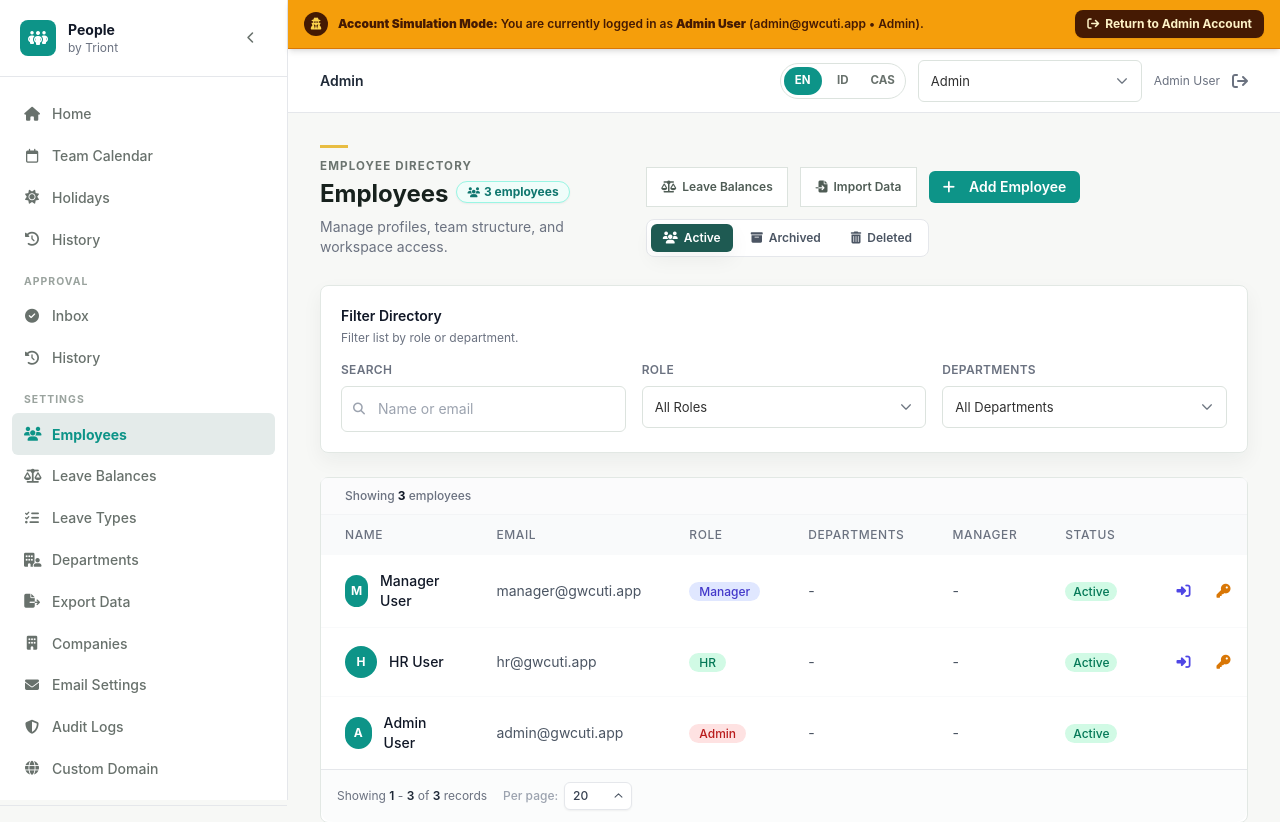
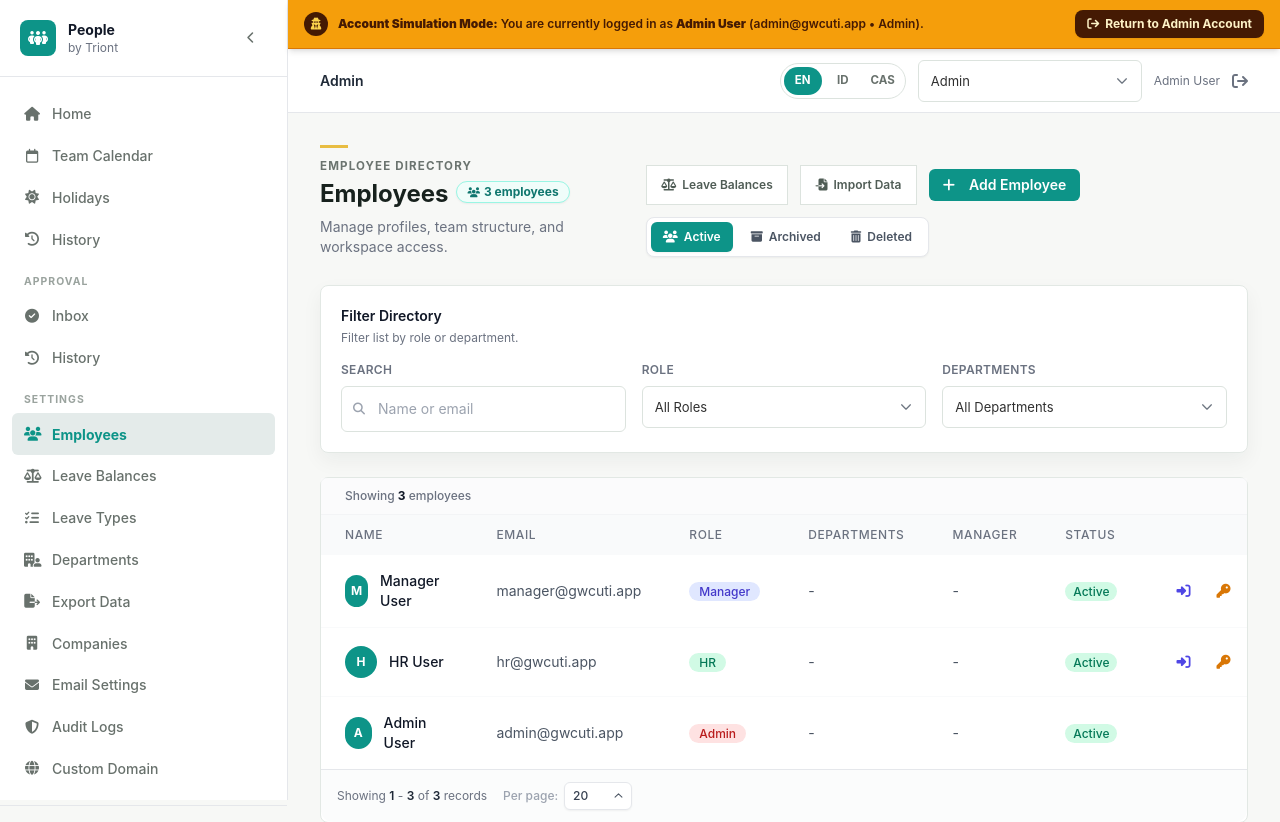
Before and after one commit to victorimannuel/triont-people, a Flask app: page /admin/employees in a window 1280 px wide. Shown: the top 822 px of the page. Run offline with Flask 3, Linux system fonts and the light colour scheme; a user stored in the database is signed in; data comes from the database, SQL or seed files in the repository.

Commit message:
style(admin): connect status tabs to company theme color; deleted tab admin-only

```diff
--- a/templates/admin/companies.html
+++ b/templates/admin/companies.html
@@ -11,12 +11,14 @@
     <div class="flex flex-wrap items-center gap-3">
         <button onclick="document.getElementById('addModal').classList.remove('hidden')" class="btn-primary px-4 py-2.5"><i class="fa-solid fa-plus mr-1.5"></i>{{ t('Add Company') }}</button>
         <div class="flex items-center gap-1 rounded-lg border border-gray-200 bg-white p-1 shadow-2xs">
-            <a href="{{ url_for('main.admin_companies', status='active') }}" class="rounded-md px-3 py-1.5 text-xs font-semibold transition {% if current_tab == 'active' %}bg-triton-600 text-white shadow-sm{% else %}text-gray-600 hover:text-gray-900 hover:bg-gray-50{% endif %}">
+            <a href="{{ url_for('main.admin_companies', status='active') }}" class="status-tab {% if current_tab == 'active' %}active{% endif %}">
                 <i class="fa-solid fa-list-check mr-1.5"></i>{{ t('Active') }}
             </a>
-            <a href="{{ url_for('main.admin_companies', status='deleted') }}" class="rounded-md px-3 py-1.5 text-xs font-semibold transition {% if current_tab == 'deleted' %}bg-triton-600 text-white shadow-sm{% else %}text-gray-600 hover:text-gray-900 hover:bg-gray-50{% endif %}">
+            {% if current_user.role == 'admin' %}
+            <a href="{{ url_for('main.admin_companies', status='deleted') }}" class="status-tab {% if current_tab == 'deleted' %}active{% endif %}">
                 <i class="fa-solid fa-trash-can mr-1.5"></i>{{ t('Deleted') }}
             </a>
+            {% endif %}
         </div>
     </div>
 </div>
--- a/templates/admin/departments.html
+++ b/templates/admin/departments.html
@@ -16,11 +16,11 @@
     <div class="flex flex-wrap items-center gap-3">
         <button onclick="document.getElementById('addModal').classList.remove('hidden')" class="btn-primary px-4 py-2.5"><i class="fa-solid fa-plus mr-1.5"></i>{{ t('Add Department') }}</button>
         <div class="flex items-center gap-1 rounded-lg border border-gray-200 bg-white p-1 shadow-2xs">
-            <a href="{{ url_for('main.admin_departments', status='active') }}" class="rounded-md px-3 py-1.5 text-xs font-semibold transition {% if current_tab == 'active' %}bg-triton-600 text-white shadow-sm{% else %}text-gray-600 hover:text-gray-900 hover:bg-gray-50{% endif %}">
+            <a href="{{ url_for('main.admin_departments', status='active') }}" class="status-tab {% if current_tab == 'active' %}active{% endif %}">
                 <i class="fa-solid fa-list-check mr-1.5"></i>{{ t('Active') }}
             </a>
-            {% if current_user.role in ('admin', 'hr') %}
-            <a href="{{ url_for('main.admin_departments', status='deleted') }}" class="rounded-md px-3 py-1.5 text-xs font-semibold transition {% if current_tab == 'deleted' %}bg-triton-600 text-white shadow-sm{% else %}text-gray-600 hover:text-gray-900 hover:bg-gray-50{% endif %}">
+            {% if current_user.role == 'admin' %}
+            <a href="{{ url_for('main.admin_departments', status='deleted') }}" class="status-tab {% if current_tab == 'deleted' %}active{% endif %}">
                 <i class="fa-solid fa-trash-can mr-1.5"></i>{{ t('Deleted') }}
             </a>
             {% endif %}
--- a/templates/admin/employees.html
+++ b/templates/admin/employees.html
@@ -17,15 +17,15 @@
         <a href="{{ url_for('main.admin_leave_balances') }}" class="btn-secondary px-3.5 py-2 text-xs font-semibold text-teal-700 bg-teal-50/70 border-teal-200 hover:bg-teal-100/80"><i class="fa-solid fa-scale-balanced mr-1.5"></i>Saldo cuti</a>
         <button type="button" onclick="openImportEmployeeModal()" class="btn-secondary px-3.5 py-2 text-xs font-semibold"><i class="fa-solid fa-file-import mr-1.5"></i>Import data</button>
         <button type="button" onclick="document.getElementById('addModal').classList.remove('hidden')" class="btn-primary px-3.5 py-2 text-xs font-semibold"><i class="fa-solid fa-plus mr-1.5"></i>Tambah karyawan</button>
-        <div class="flex items-center gap-1.5 rounded-lg border border-gray-200 bg-white p-1">
-            <a href="{{ url_for('main.admin_employees', status='active') }}" class="rounded-md px-3 py-1.5 text-xs font-semibold transition {% if current_tab == 'active' %}bg-triton-600 text-white shadow-sm{% else %}text-gray-600 hover:text-gray-900 hover:bg-gray-50{% endif %}">
+        <div class="flex items-center gap-1.5 rounded-lg border border-gray-200 bg-white p-1 shadow-2xs">
+            <a href="{{ url_for('main.admin_employees', status='active') }}" class="status-tab {% if current_tab == 'active' %}active{% endif %}">
                 <i class="fa-solid fa-users mr-1.5"></i>{{ t('Active') }}
             </a>
-            <a href="{{ url_for('main.admin_employees', status='archived') }}" class="rounded-md px-3 py-1.5 text-xs font-semibold transition {% if current_tab == 'archived' %}bg-triton-600 text-white shadow-sm{% else %}text-gray-600 hover:text-gray-900 hover:bg-gray-50{% endif %}">
+            <a href="{{ url_for('main.admin_employees', status='archived') }}" class="status-tab {% if current_tab == 'archived' %}active{% endif %}">
                 <i class="fa-solid fa-box-archive mr-1.5"></i>{{ t('Archived') }}
             </a>
             {% if current_user.role == 'admin' %}
-            <a href="{{ url_for('main.admin_employees', status='deleted') }}" class="rounded-md px-3 py-1.5 text-xs font-semibold transition {% if current_tab == 'deleted' %}bg-triton-600 text-white shadow-sm{% else %}text-gray-600 hover:text-gray-900 hover:bg-gray-50{% endif %}">
+            <a href="{{ url_for('main.admin_employees', status='deleted') }}" class="status-tab {% if current_tab == 'deleted' %}active{% endif %}">
                 <i class="fa-solid fa-trash-can mr-1.5"></i>{{ t('Deleted') }}
             </a>
             {% endif %}
--- a/templates/approval_history.html
+++ b/templates/approval_history.html
@@ -21,13 +21,13 @@
         {% endif %}
         {% if current_user.role == 'admin' %}
         <div class="flex items-center gap-1 rounded-lg border border-gray-200 bg-white p-1 shadow-2xs">
-            <a href="{{ url_for('main.approval_history', status_tab='active') }}" class="rounded-md px-3 py-1.5 text-xs font-semibold transition {% if current_tab == 'active' %}bg-triton-600 text-white shadow-sm{% else %}text-gray-600 hover:text-gray-900 hover:bg-gray-50{% endif %}">
+            <a href="{{ url_for('main.approval_history', status_tab='active') }}" class="status-tab {% if current_tab == 'active' %}active{% endif %}">
                 <i class="fa-solid fa-list-check mr-1.5"></i>{{ t('Active') }}
             </a>
-            <a href="{{ url_for('main.approval_history', status_tab='archived') }}" class="rounded-md px-3 py-1.5 text-xs font-semibold transition {% if current_tab == 'archived' %}bg-triton-600 text-white shadow-sm{% else %}text-gray-600 hover:text-gray-900 hover:bg-gray-50{% endif %}">
+            <a href="{{ url_for('main.approval_history', status_tab='archived') }}" class="status-tab {% if current_tab == 'archived' %}active{% endif %}">
                 <i class="fa-solid fa-box-archive mr-1.5"></i>{{ t('Archived') }}
             </a>
-            <a href="{{ url_for('main.approval_history', status_tab='deleted') }}" class="rounded-md px-3 py-1.5 text-xs font-semibold transition {% if current_tab == 'deleted' %}bg-triton-600 text-white shadow-sm{% else %}text-gray-600 hover:text-gray-900 hover:bg-gray-50{% endif %}">
+            <a href="{{ url_for('main.approval_history', status_tab='deleted') }}" class="status-tab {% if current_tab == 'deleted' %}active{% endif %}">
                 <i class="fa-solid fa-trash-can mr-1.5"></i>{{ t('Deleted') }}
             </a>
         </div>
--- a/templates/base.html
+++ b/templates/base.html
@@ -58,6 +58,9 @@
         .language-toggle { display:inline-flex; align-items:center; gap:2px; border:1px solid #dce3de; background:#fff; padding:3px; border-radius:999px; }
         .language-toggle button { min-width:38px; height:28px; border-radius:999px; color:#68716c; font-size:.72rem; font-weight:700; }
         .language-toggle button.active { background:var(--primary); color:#fff; }
+        .status-tab { display:inline-flex; align-items:center; border-radius:6px; padding:0.375rem 0.75rem; font-size:0.75rem; font-weight:600; color:#4b5563; transition:all 0.15s ease; }
+        .status-tab:hover { color:#111827; background-color:#f9fafb; }
+        .status-tab.active { background:var(--primary) !important; color:#fff !important; box-shadow:0 1px 2px 0 rgba(0, 0, 0, 0.05); }
 
         /* Universal Dropdown Identifier for Native Select elements */
         select, select.field, select.input {
```
Also changed, not shown: templates/admin/leave_types.html (+4 -4 lines).
